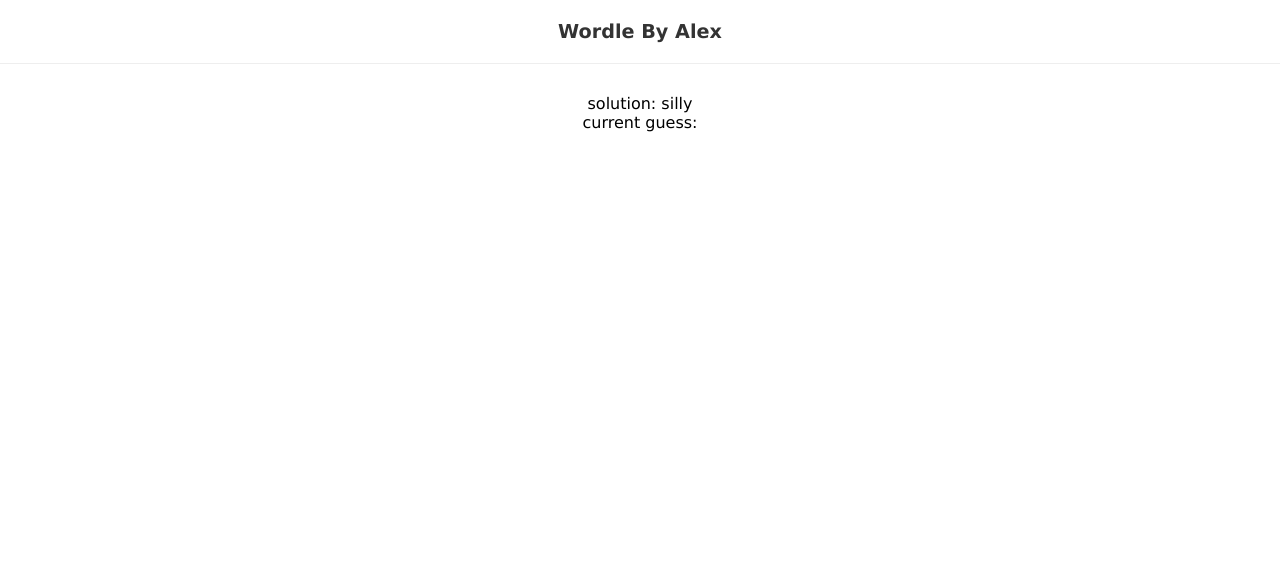
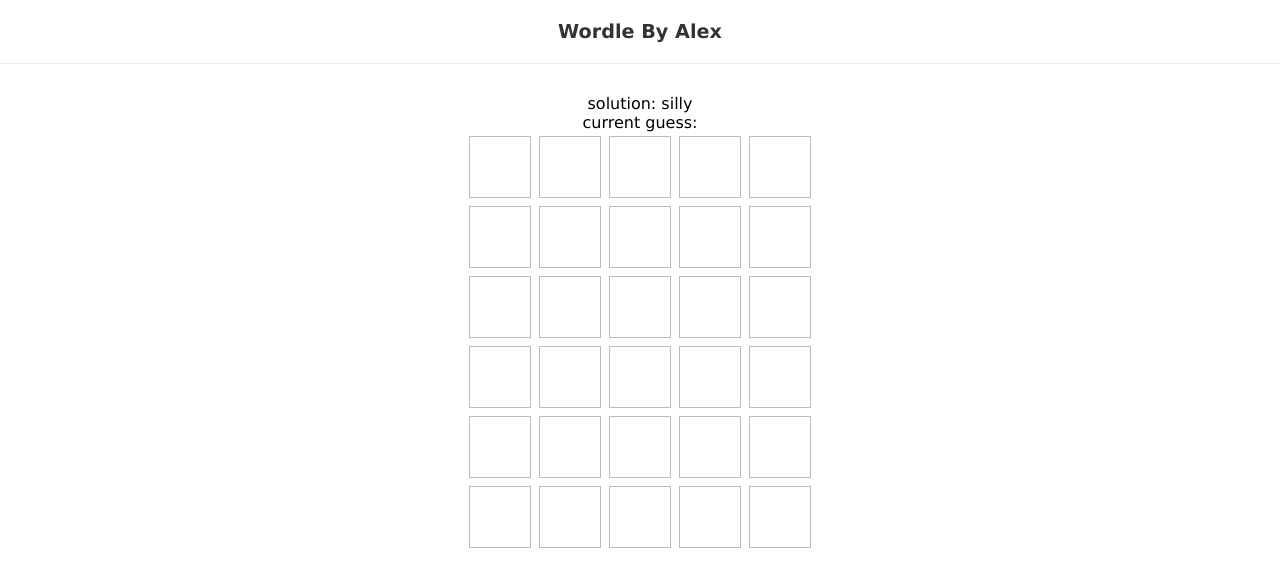
Before and after one commit to Luckyleck/Worlde-React, a React (Create React App) app in the folder wordle/: page / in a window 1280 px wide. Shown: the top 586 px of the page. Built offline with nearby package versions, Linux system fonts and the light colour scheme; data requests are answered from the project's data file.

Commit message:
make divs

```diff
--- /dev/null
+++ b/wordle/src/components/Grid.js
@@ -0,0 +1,10 @@
+import React from 'react'
+import Row from './Row'
+
+export default function Grid({ currentGuess, guesses, turn }) {
+    return (
+        <div>{guesses.map((guess, i) => {
+            return <Row key={i} guess={guess}/>
+        })}</div>
+    )
+}
--- /dev/null
+++ b/wordle/src/components/Row.js
@@ -0,0 +1,24 @@
+import React from 'react'
+
+export default function Row({ guess }) {
+
+    if (guess) {
+        return (
+            <div className="row past">
+                {guess.map((letter, index) => {
+                    return <div key={index} className={letter.color
+                    }>{letter.letter}</div>
+                })}
+            </div>
+        )
+    }
+    return (
+        <div className="row">
+            <div></div>
+            <div></div>
+            <div></div>
+            <div></div>
+            <div></div>
+        </div>
+    )
+}
--- a/wordle/src/components/Wordle.js
+++ b/wordle/src/components/Wordle.js
@@ -1,5 +1,7 @@
 import React, { useEffect } from 'react'
 import useWordle from '../hooks/useWordle'
+import Grid from './Grid'
+import Row from './Row'
 
 export default function Wordle({ solution }) {
     const { currentGuess, handleKeyup, guesses, isCorrect, turn } = useWordle(solution)
@@ -17,6 +19,7 @@
         <>
             <div>solution: {solution}</div>
             <div>current guess: {currentGuess}</div>
+            <Grid currentGuess={currentGuess} guesses={guesses} turn={turn}/>
         </>
     )
 }
--- a/wordle/src/index.css
+++ b/wordle/src/index.css
@@ -12,3 +12,37 @@
   margin: 0 0 30px 0;
   color: #333;
 }
+
+.row {
+  text-align: center;
+  display: flex;
+  justify-content: center;
+}
+
+.row > div {
+  display: block;
+  width: 60px;
+  height: 60px;
+  border: 1px solid #bbb;
+  margin: 4px;
+  text-align: center;
+  line-height: 60px;
+  text-transform: uppercase;
+  font-weight: bold;
+  font-size: 2.5em;
+}
+
+.row > div.green {
+  background: #5ac85a;
+  border-color: #5ac85a;
+}
+
+.row > div.grey {
+  background: #a1a1a1;
+  border-color: #a1a1a1;
+}
+
+.row > div.yellow {
+  background: #e2cc68;
+  border-color: #e2cc68;
+}
```
